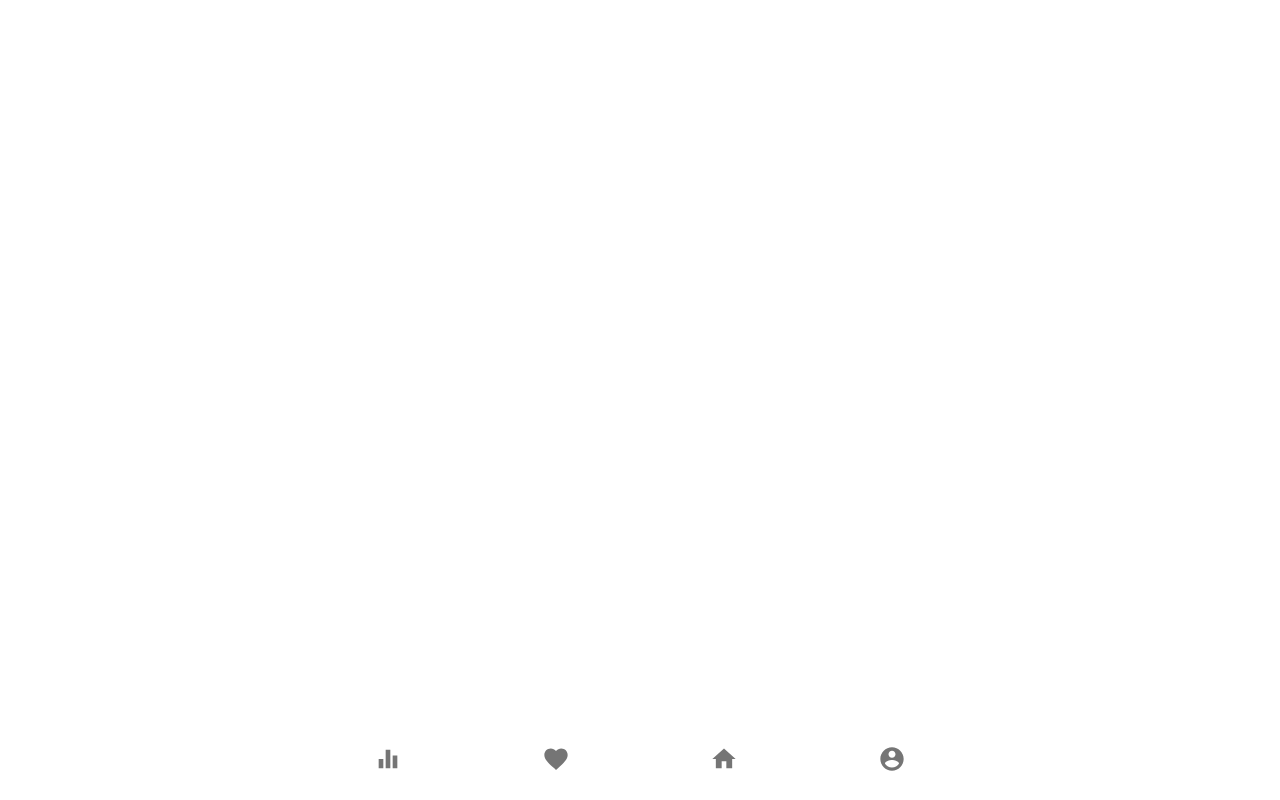
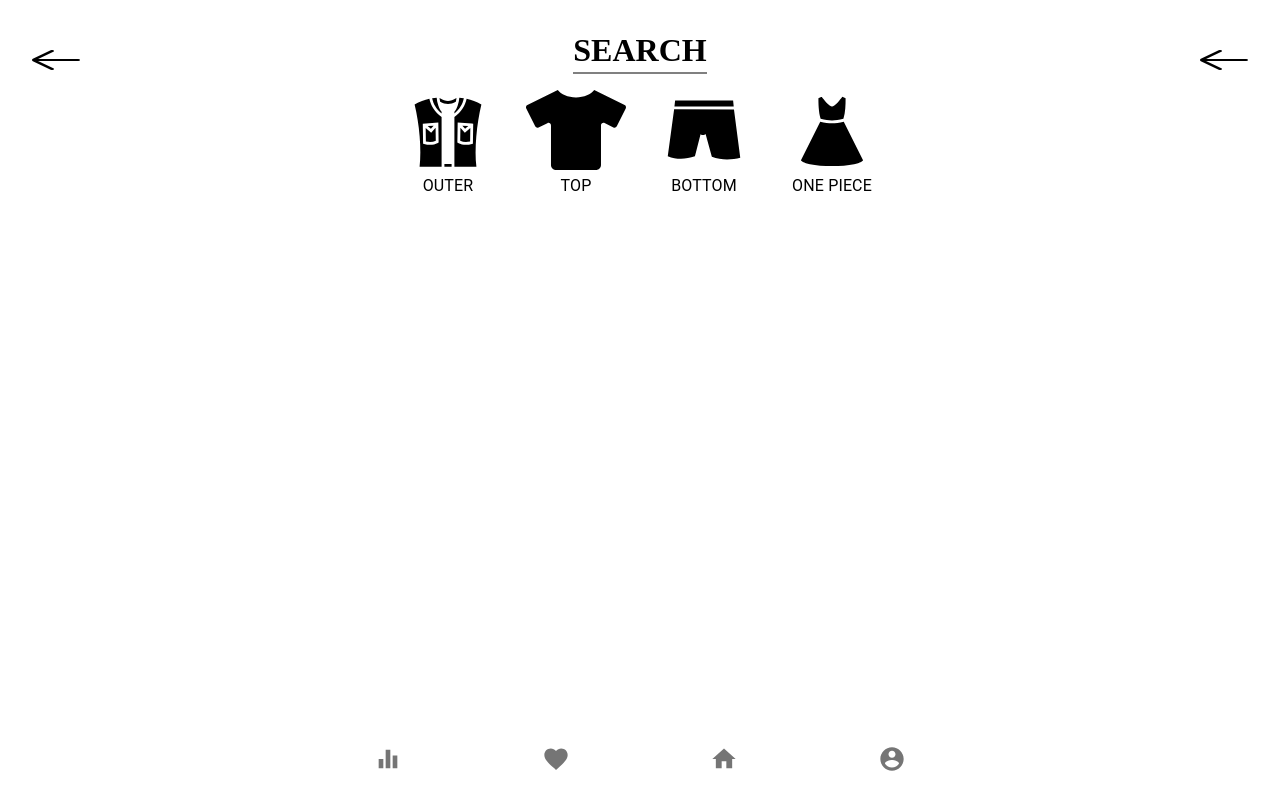
Before and after one commit to bumbum9944/CODIVA, a React (Create React App) app in the folder Frontend/: page /search/2 in a window 1280 px wide. Built offline with nearby package versions, Linux system fonts and the light colour scheme.

Commit message:
feat: catagory 선택 페이지 구현 및 arrow component 추가

```diff
--- a/Frontend/package.json
+++ b/Frontend/package.json
@@ -10,6 +10,7 @@
     "@testing-library/user-event": "^12.8.3",
     "react": "^17.0.2",
     "react-dom": "^17.0.2",
+    "react-icons": "^4.2.0",
     "react-router-dom": "^5.2.0",
     "react-scripts": "4.0.3",
     "react-slick": "^0.28.1",
--- a/Frontend/src/App.js
+++ b/Frontend/src/App.js
@@ -5,6 +5,7 @@ import Codies from "./pages/Codies";
 import CodyDetailPage from "./pages/CodyDetailPage";
 import SearchPage1 from "./pages/SearchPage1";
 import Navbar from "./components/common/Navbar/Navbar";
+import SearchPage2 from "./pages/SearchPage2";
 
 function App() {
   return (
@@ -15,6 +16,7 @@ function App() {
           <Route path="/codies" exact component={Codies} />
           <Route path="/detail/:itemId" exact component={CodyDetailPage} />
           <Route path="/search/1" exact component={SearchPage1} />
+          <Route path="/search/2" exact component={SearchPage2} />
         </Switch>
         <Navbar />
       </BrowserRouter>
--- a/Frontend/src/components/Home/HomeSearchButton.js
+++ b/Frontend/src/components/Home/HomeSearchButton.js
@@ -6,7 +6,7 @@ import { Link } from "react-router-dom";
 function HomeSearchButton() {
   return (
     <div className="searchButton-container">
-      <Link to="/search/1">
+      <Link to="/search/1" style={{ textDecoration: "none" }}>
         <Button
           className="searchButton"
           style={{ fontSize: "2vh" }}
--- /dev/null
+++ b/Frontend/src/components/common/GoBack.js
@@ -0,0 +1,17 @@
+import React from "react";
+import { Link } from "react-router-dom";
+
+function GoBack() {
+  return (
+    <>
+      <Link to="/">
+        <img
+          style={{ width: "5vw", height: "4vh" }}
+          src="/images/left_arrow.png"
+        />
+      </Link>
+    </>
+  );
+}
+
+export default GoBack;
--- /dev/null
+++ b/Frontend/src/components/searchPage/CatagorySelect.js
@@ -0,0 +1,33 @@
+import React from "react";
+import { Typography } from "@material-ui/core";
+import { FaTshirt } from "react-icons/fa";
+import {
+  GiSleevelessJacket,
+  GiUnderwearShorts,
+  GiLargeDress
+} from "react-icons/gi";
+
+function CatagorySelect(props) {
+  return (
+    <>
+      <div className="catagory-select-container">
+        <GiSleevelessJacket style={{ width: "10vw", height: "10vh" }} />
+        <Typography>OUTER</Typography>
+      </div>
+      <div className="catagory-select-container">
+        <FaTshirt style={{ width: "10vw", height: "10vh" }} />
+        <Typography>TOP</Typography>
+      </div>
+      <div className="catagory-select-container">
+        <GiUnderwearShorts style={{ width: "10vw", height: "10vh" }} />
+        <Typography>BOTTOM</Typography>
+      </div>
+      <div className="catagory-select-container">
+        <GiLargeDress style={{ width: "10vw", height: "10vh" }} />
+        <Typography>ONE PIECE</Typography>
+      </div>
+    </>
+  );
+}
+
+export default CatagorySelect;
--- a/Frontend/src/pages/SearchPage1.js
+++ b/Frontend/src/pages/SearchPage1.js
@@ -3,6 +3,7 @@ import { Container } from "@material-ui/core";
 import GenderSelect from "../components/searchPage/GenderSelect";
 import Header from "../components/common/Header/Header";
 import Navbar from "../components/common/Navbar/Navbar";
+import GoBack from "../components/common/GoBack";
 
 function SearchPage1() {
   return (
--- /dev/null
+++ b/Frontend/src/pages/SearchPage2.js
@@ -0,0 +1,51 @@
+import React from "react";
+import { Container } from "@material-ui/core";
+import Header from "../components/common/Header/Header";
+import Navbar from "../components/common/Navbar/Navbar";
+import GoBack from "../components/common/GoBack";
+import CatagorySelect from "../components/searchPage/CatagorySelect";
+
+function SearchPage2() {
+  return (
+    <Container className="searchPage1">
+      <div
+        style={{
+          display: "flex",
+          justifyContent: "space-between"
+        }}
+      >
+        <div>
+          <div
+            style={{
+              height: "5.5vh"
+            }}
+          ></div>
+          <GoBack />
+        </div>
+        <Header headerText="SEARCH" />
+        <div>
+          <div
+            style={{
+              height: "5.5vh"
+            }}
+          ></div>
+          <GoBack />
+        </div>
+      </div>
+      <center>
+        <div
+          style={{
+            display: "flex",
+            width: "50vw",
+            justifyContent: "center"
+          }}
+        >
+          <CatagorySelect />
+        </div>
+      </center>
+      <Navbar />
+    </Container>
+  );
+}
+
+export default SearchPage2;
```
Also changed, not shown: Frontend/src/components/common/GoNext.js (added, +16 -0 lines), Frontend/src/pages/CodyDetailPage.js (line endings or trailing spaces), 1 other file (tests, documents, lock files or other folders).
